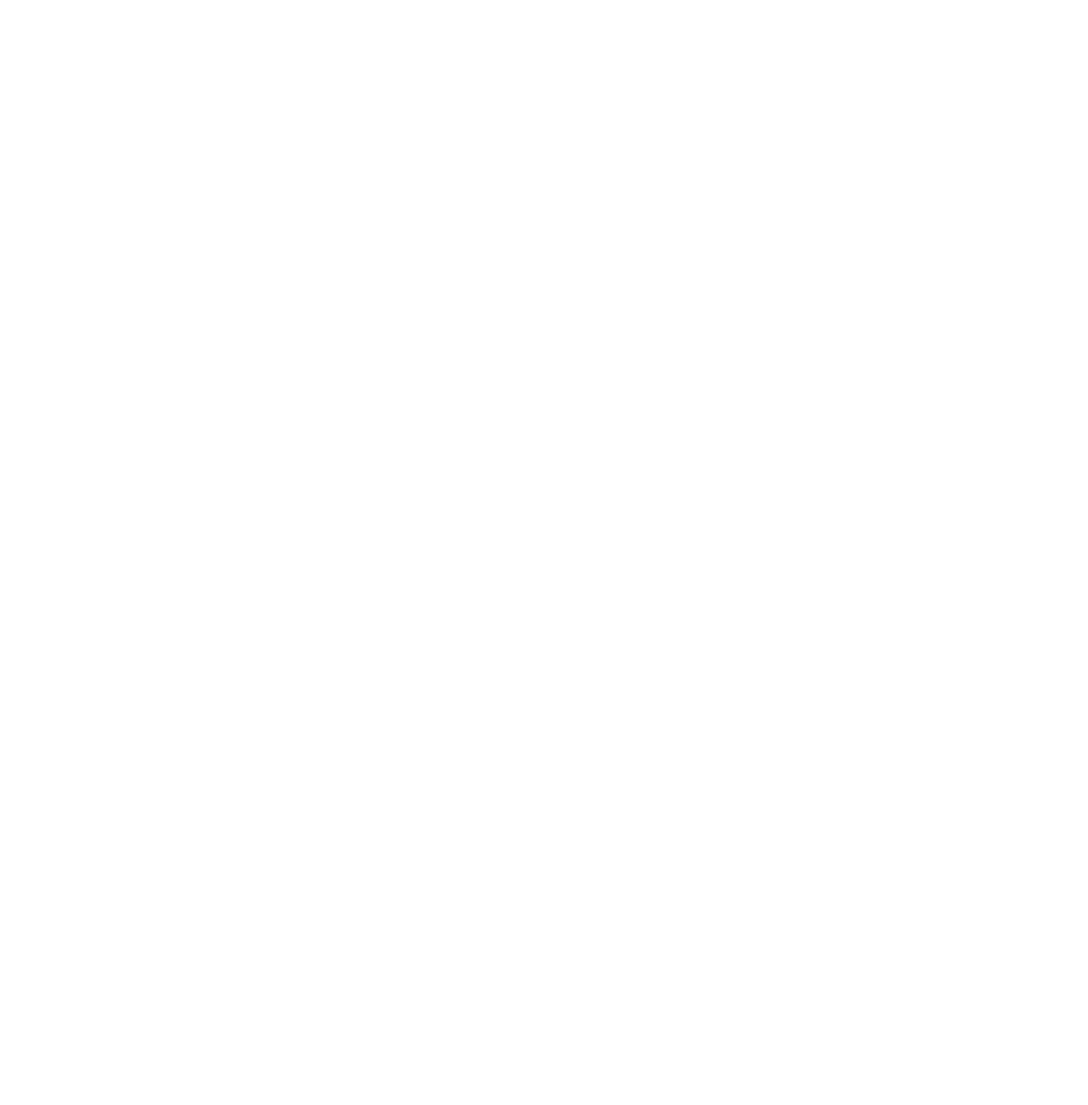
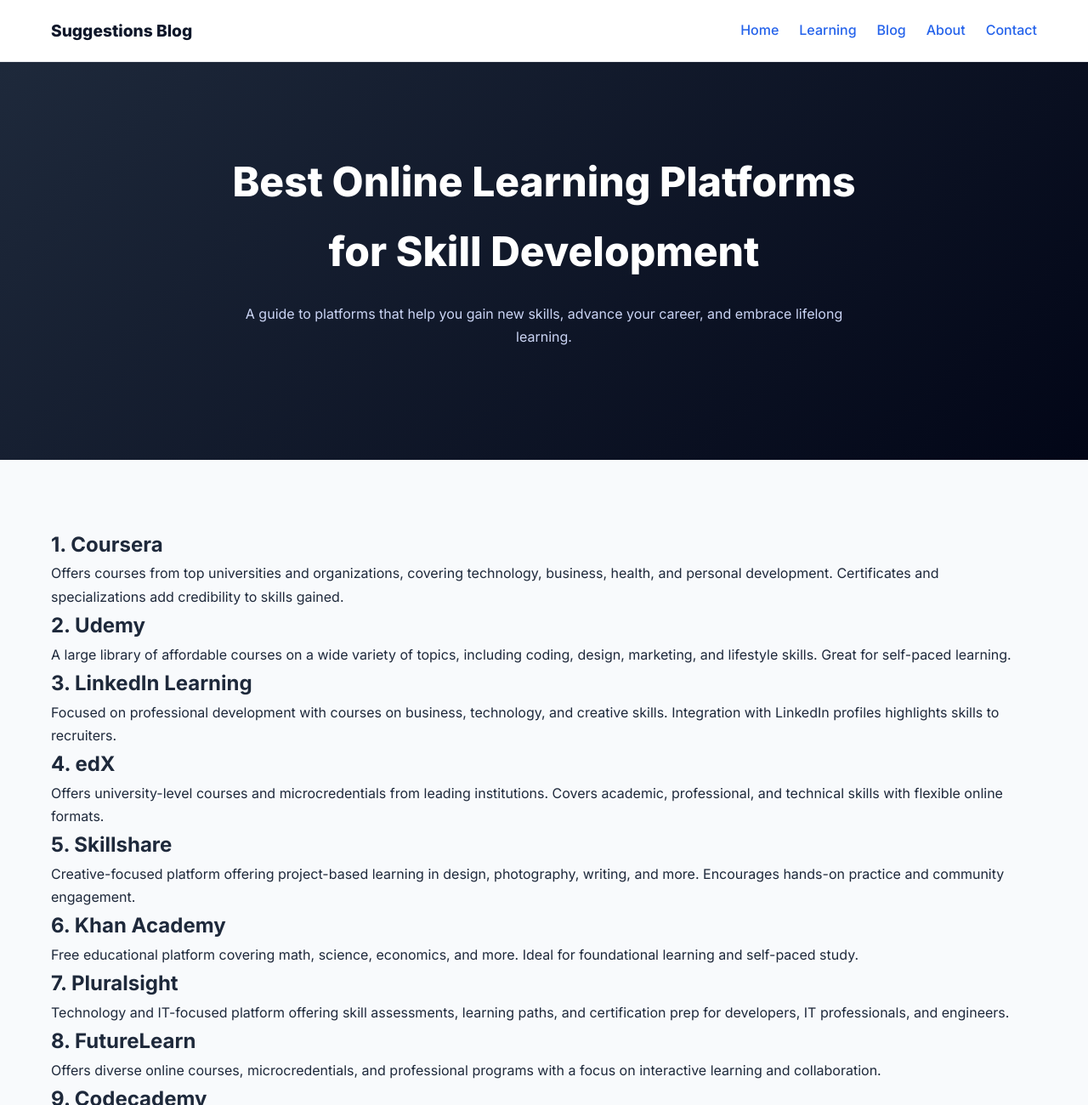
Before and after one commit to javedaariz/godaddy.staticblog, a plain HTML site: page Knowledge_Hub_Website/blog-post4.html in a window 1280 px wide. Shown: the top 1300 px of the page at 85% size. Before the commit the page ends 800 px from the top, so only its background shows below. Drawn offline with Linux system fonts and the light colour scheme.

Commit message:
Create blog post on online learning platforms
Added a new blog post about online learning platforms, including descriptions and links for each platform.

```diff
--- a/Knowledge_Hub_Website/blog-post4.html
+++ b/Knowledge_Hub_Website/blog-post4.html
@@ -1 +1,120 @@
-<!-- Blog post 4 content goes here -->
+<!DOCTYPE html>
+<html lang="en">
+<head>
+  <meta charset="UTF-8">
+  <title>Best Online Learning Platforms for Skill Development | Suggestions Blog</title>
+  <meta name="description" content="Discover the best online learning platforms to develop practical skills, advance your career, and stay competitive in the modern digital world." />
+  <meta name="robots" content="index, follow">
+
+  <link href="https://fonts.googleapis.com/css2?family=Inter:wght@300;400;500;600;700;800&display=swap" rel="stylesheet">
+  <link rel="stylesheet" href="assets/css/style.css">
+</head>
+<body>
+
+<!-- ================= HEADER ================= -->
+<header class="site-header">
+  <div class="container header-flex">
+    <div class="logo"><a href="index.html">Suggestions Blog</a></div>
+    <nav class="main-nav">
+      <ul class="menu">
+        <li><a href="index.html">Home</a></li>
+        <li><a href="learning.html">Learning</a></li>
+        <li><a href="blog.html">Blog</a></li>
+        <li><a href="about.html">About</a></li>
+        <li><a href="contact.html">Contact</a></li>
+      </ul>
+    </nav>
+  </div>
+</header>
+
+<!-- ================= HERO ================= -->
+<section class="hero">
+  <div class="container">
+    <h1>Best Online Learning Platforms for Skill Development</h1>
+    <p>
+      A guide to platforms that help you gain new skills, advance your career, and embrace lifelong learning.
+    </p>
+  </div>
+</section>
+
+<!-- ================= CONTENT ================= -->
+<section class="topics">
+  <div class="container">
+
+    <h2>1. Coursera</h2>
+    <p>
+      Offers courses from top universities and organizations, covering technology, business, health, and personal development. Certificates and specializations add credibility to skills gained.
+    </p>
+
+    <h2>2. Udemy</h2>
+    <p>
+      A large library of affordable courses on a wide variety of topics, including coding, design, marketing, and lifestyle skills. Great for self-paced learning.
+    </p>
+
+    <h2>3. LinkedIn Learning</h2>
+    <p>
+      Focused on professional development with courses on business, technology, and creative skills. Integration with LinkedIn profiles highlights skills to recruiters.
+    </p>
+
+    <h2>4. edX</h2>
+    <p>
+      Offers university-level courses and microcredentials from leading institutions. Covers academic, professional, and technical skills with flexible online formats.
+    </p>
+
+    <h2>5. Skillshare</h2>
+    <p>
+      Creative-focused platform offering project-based learning in design, photography, writing, and more. Encourages hands-on practice and community engagement.
+    </p>
+
+    <h2>6. Khan Academy</h2>
+    <p>
+      Free educational platform covering math, science, economics, and more. Ideal for foundational learning and self-paced study.
+    </p>
+
+    <h2>7. Pluralsight</h2>
+    <p>
+      Technology and IT-focused platform offering skill assessments, learning paths, and certification prep for developers, IT professionals, and engineers.
+    </p>
+
+    <h2>8. FutureLearn</h2>
+    <p>
+      Offers diverse online courses, microcredentials, and professional programs with a focus on interactive learning and collaboration.
+    </p>
+
+    <h2>9. Codecademy</h2>
+    <p>
+      Interactive platform for learning programming languages, web development, data science, and computer science fundamentals.
+    </p>
+
+    <h2>10. Udacity</h2>
+    <p>
+      Nanodegree programs focus on technology, AI, data, and business. Offers project-based learning and mentor support for career-oriented skill development.
+    </p>
+
+    <h2>Related Learning Resources</h2>
+    <ul>
+      <li><a href="learning.html">Explore Online Learning Hub</a></li>
+      <li><a href="blog-post-10.html">How to Stay Motivated in Self-Paced Learning</a></li>
+    </ul>
+
+  </div>
+</section>
+
+<!-- ================= FOOTER ================= -->
+<footer class="site-footer">
+  <div class="container footer-grid">
+    <div>
+      <h4>Suggestions Blog</h4>
+      <p>Practical learning for modern life.</p>
+    </div>
+    <div>
+      <h4>Legal</h4>
+      <a href="privacy.html">Privacy Policy</a>
+      <a href="terms.html">Terms of Service</a>
+    </div>
+  </div>
+  <p class="copyright">© 2025 Suggestions Blog</p>
+</footer>
+
+</body>
+</html>
```
